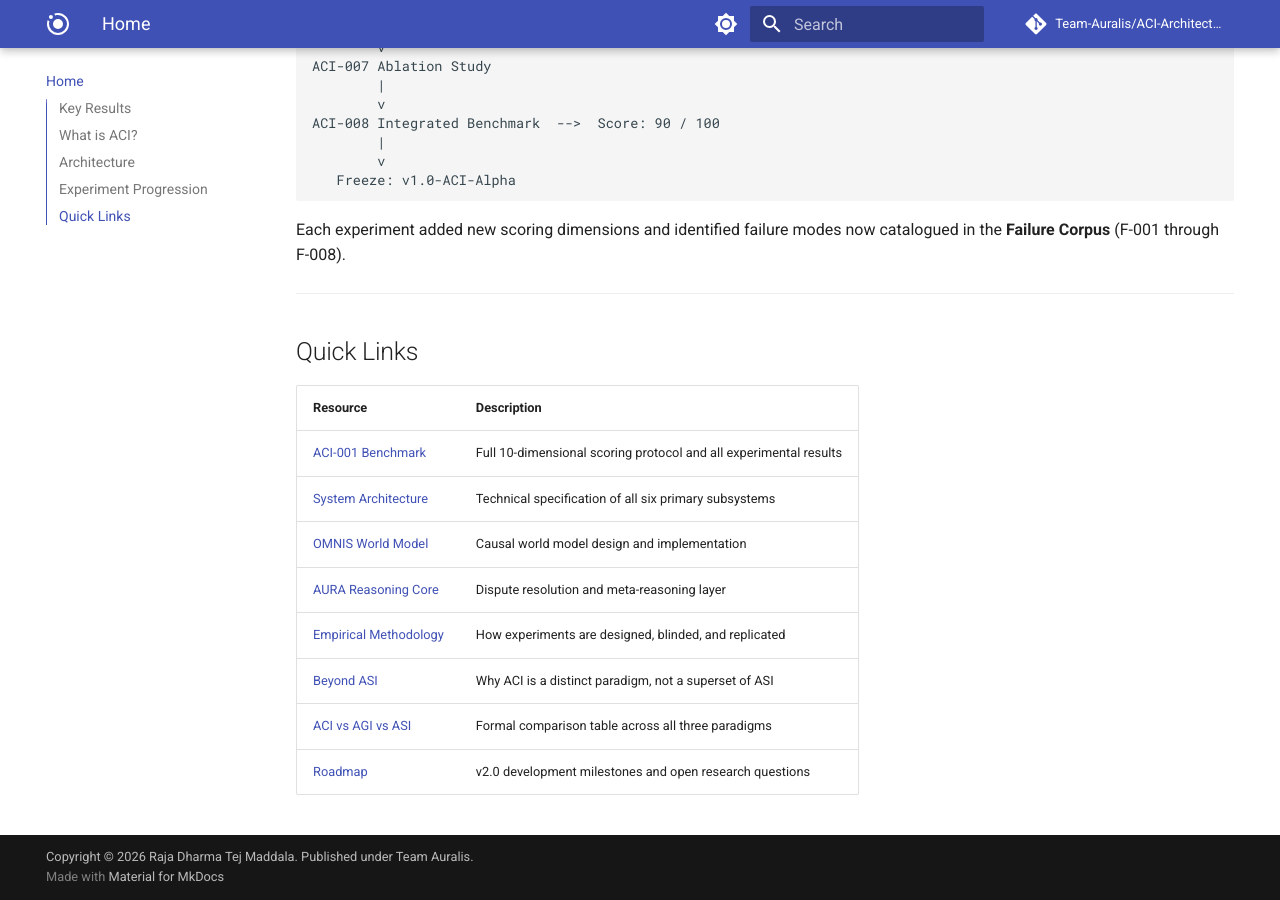
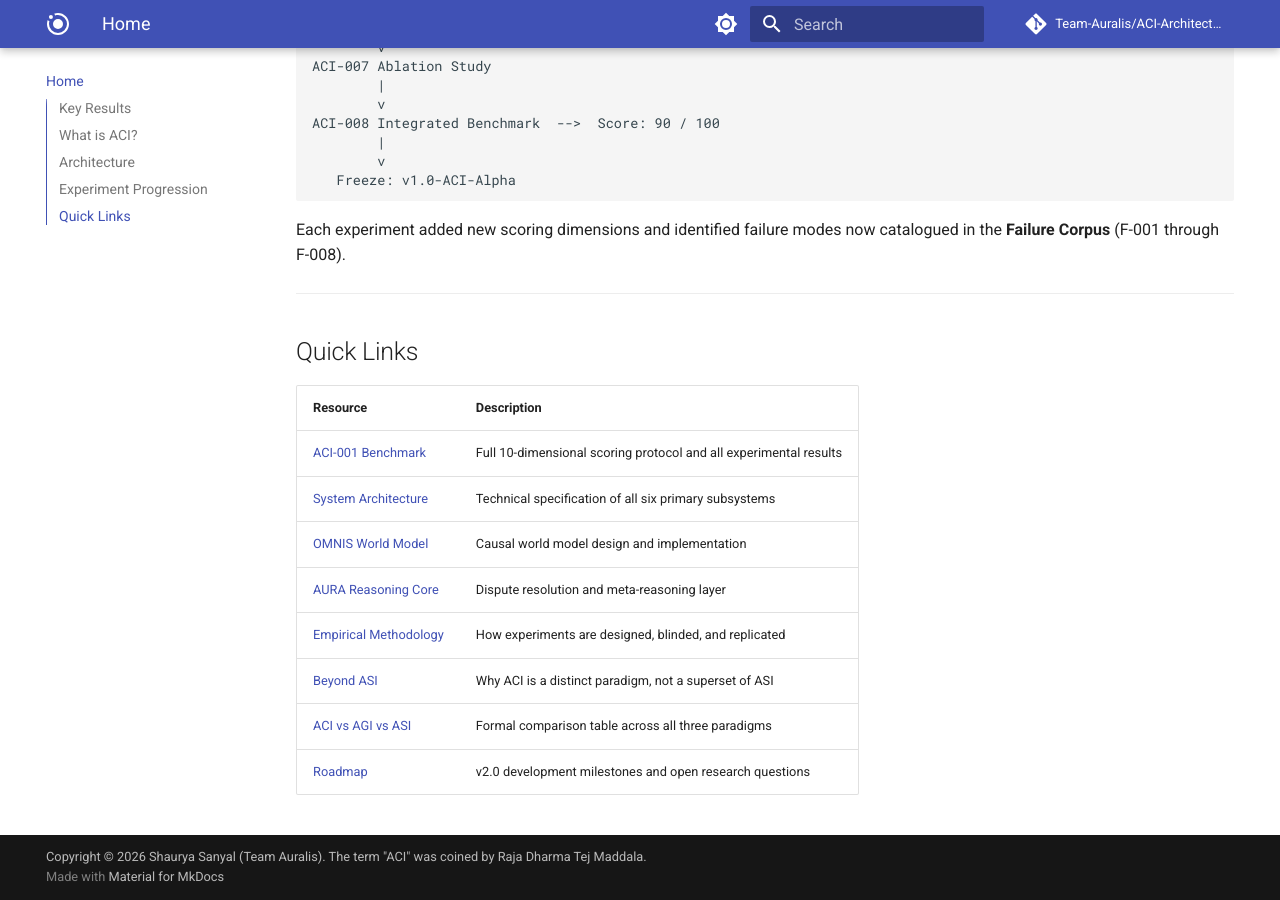
Before and after one commit to Team-Auralis/ACI-Architecture-Framework, an MkDocs documentation site: the page built from docs/index.md, in a window 1280 px wide and 900 px high, scrolled down 3157 px. Built offline with MkDocs 1.6.1 and Material for MkDocs 9.7.7, drawn with Linux system fonts in a browser that asks for light colours; comment, search, counter and statistics services are not loaded.

Commit message:
fix: Correct copyright and site_author to Shaurya Sanyal (Team Auralis)

```diff
--- a/mkdocs.yml
+++ b/mkdocs.yml
@@ -1,10 +1,10 @@
 site_name: ACI Architecture Framework
 site_url: https://team-auralis.github.io/ACI-Architecture-Framework/
 site_description: The official specification, benchmark, and research ledger for Artificial Civilization Intelligence (ACI).
-site_author: Raja Dharma Tej Maddala / Team Auralis
+site_author: Shaurya Sanyal (Team Auralis)
 repo_url: https://github.com/Team-Auralis/ACI-Architecture-Framework
 repo_name: Team-Auralis/ACI-Architecture-Framework
-copyright: Copyright &copy; 2026 Raja Dharma Tej Maddala. Published under Team Auralis.
+copyright: Copyright &copy; 2026 Shaurya Sanyal (Team Auralis). The term "ACI" was coined by Raja Dharma Tej Maddala.
 
 theme:
   name: material
```
